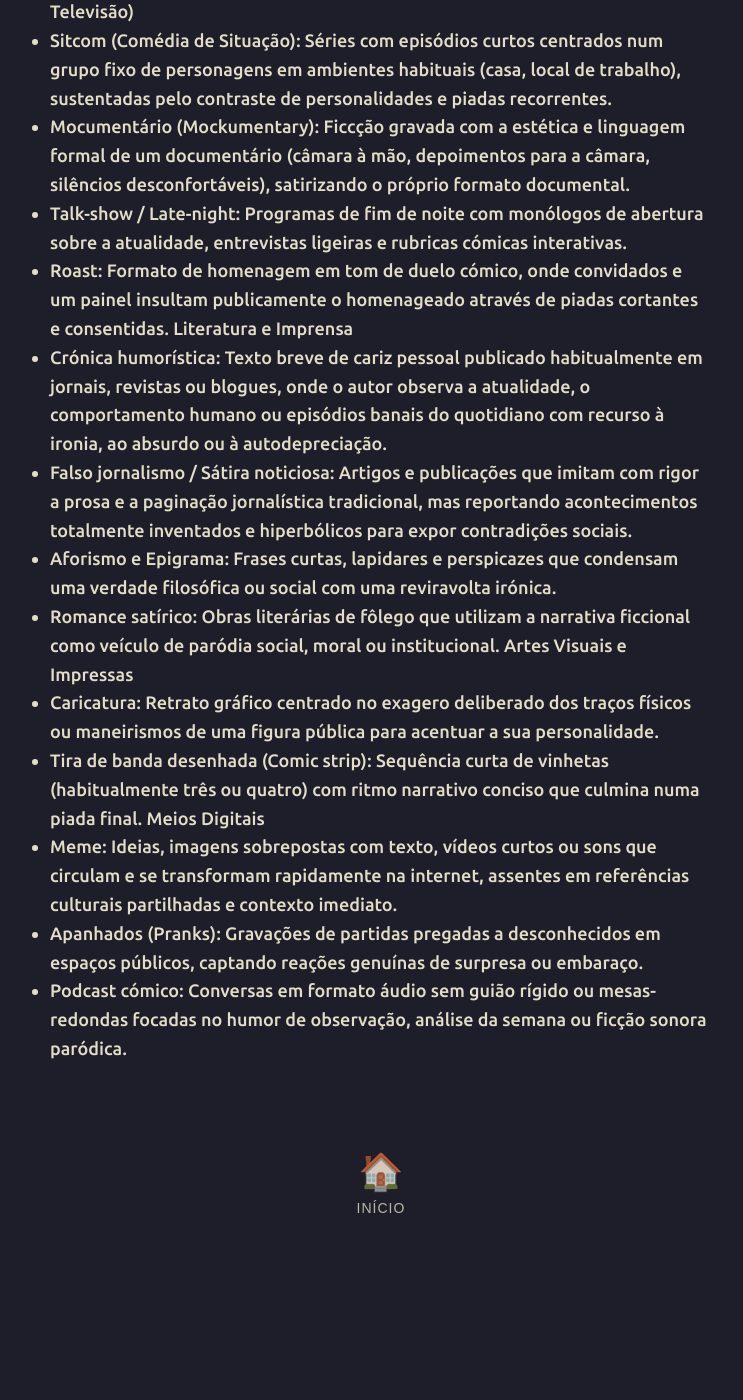
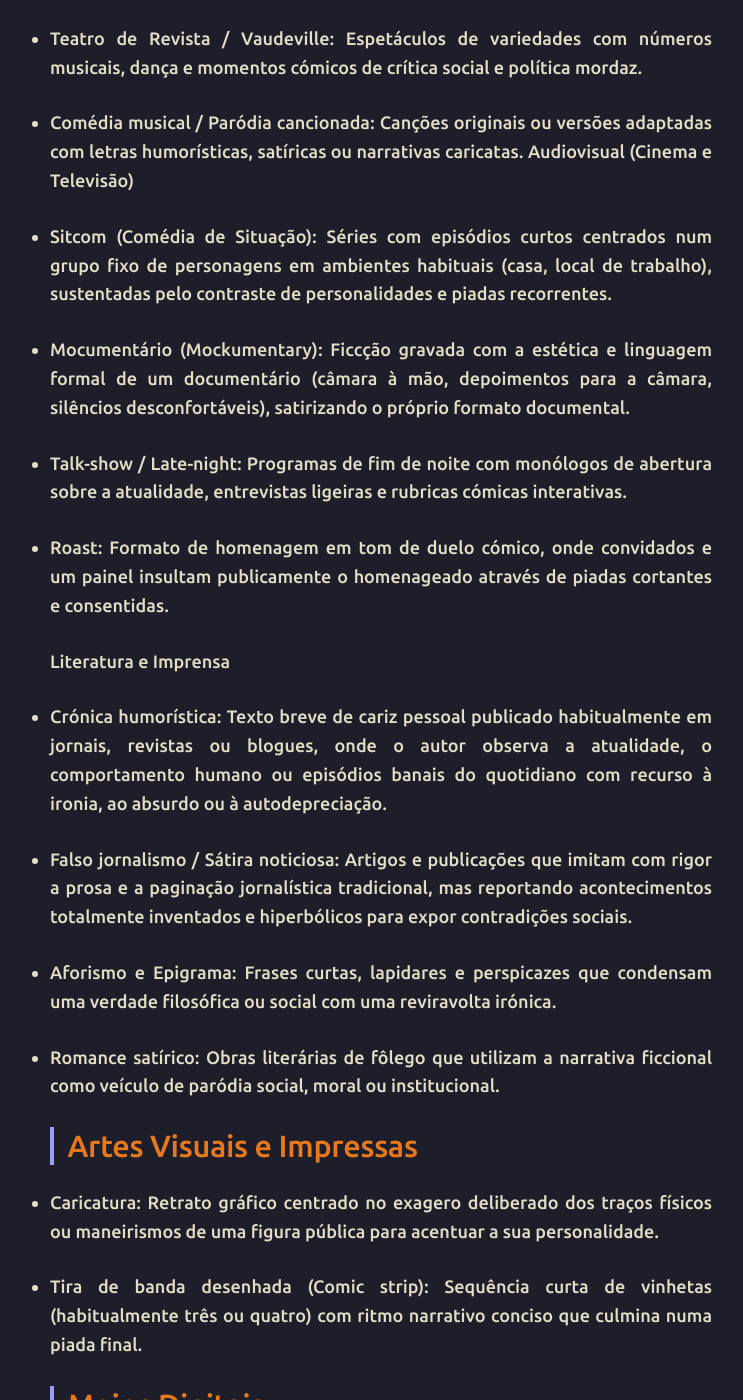
Before and after one commit to joaquim-capitao/joaquim-capitao.github.io, a Jekyll site: the page built from humor/index.md, in a window 1280 px wide and 1400 px high, scrolled down 621 px. Shown: the whole window, without its empty margins (259-1002 px from the left). Built offline with Jekyll 4.4.1, drawn with Linux system fonts in a browser that asks for light colours; our own code applies the rules of GitHub Pages for plain Markdown files; before the commit the page ends 1898 px from its top, so only the background shows below that; some of the changed text lies outside the part shown.

Commit message:
Update index.md

```diff
--- a/humor/index.md
+++ b/humor/index.md
@@ -1,26 +1,50 @@
 # Humor
 
 O humor manifesta-se numa grande diversidade de linguagens e suportes. Além do sketch e do cartoon, os principais formatos dividem-se entre palco, audiovisual, literatura, artes visuais e meios digitais:
-Palco e Espetáculo Vivo
+
+## Palco e Espetáculo Vivo
+
  * Stand-up comedy: Um humorista a solo, em palco, dirigindo-se diretamente ao público através de monólogos estruturados em premissas, observações quotidianas e punchlines (remates cómicos).
+
  * Improviso (Improv): Cenas criadas no momento sem guião prévio, frequentemente a partir de sugestões dadas pela assistência ou através de jogos de representação rápida.
+
  * Teatro cómico e Farsa: Peças teatrais focadas no riso, que vão desde a comédia de costumes (crítica aos hábitos de uma época) até à farsa, caracterizada por enganos rápidos, portas a bater e situações absurdas.
+
  * Teatro de Revista / Vaudeville: Espetáculos de variedades com números musicais, dança e momentos cómicos de crítica social e política mordaz.
+
  * Comédia musical / Paródia cancionada: Canções originais ou versões adaptadas com letras humorísticas, satíricas ou narrativas caricatas.
 Audiovisual (Cinema e Televisão)
+
  * Sitcom (Comédia de Situação): Séries com episódios curtos centrados num grupo fixo de personagens em ambientes habituais (casa, local de trabalho), sustentadas pelo contraste de personalidades e piadas recorrentes.
+
  * Mocumentário (Mockumentary): Ficcção gravada com a estética e linguagem formal de um documentário (câmara à mão, depoimentos para a câmara, silêncios desconfortáveis), satirizando o próprio formato documental.
+
  * Talk-show / Late-night: Programas de fim de noite com monólogos de abertura sobre a atualidade, entrevistas ligeiras e rubricas cómicas interativas.
+
  * Roast: Formato de homenagem em tom de duelo cómico, onde convidados e um painel insultam publicamente o homenageado através de piadas cortantes e consentidas.
+
+
 Literatura e Imprensa
+
  * Crónica humorística: Texto breve de cariz pessoal publicado habitualmente em jornais, revistas ou blogues, onde o autor observa a atualidade, o comportamento humano ou episódios banais do quotidiano com recurso à ironia, ao absurdo ou à autodepreciação.
+
  * Falso jornalismo / Sátira noticiosa: Artigos e publicações que imitam com rigor a prosa e a paginação jornalística tradicional, mas reportando acontecimentos totalmente inventados e hiperbólicos para expor contradições sociais.
+
  * Aforismo e Epigrama: Frases curtas, lapidares e perspicazes que condensam uma verdade filosófica ou social com uma reviravolta irónica.
+
  * Romance satírico: Obras literárias de fôlego que utilizam a narrativa ficcional como veículo de paródia social, moral ou institucional.
-Artes Visuais e Impressas
+
+## Artes Visuais e Impressas
+
  * Caricatura: Retrato gráfico centrado no exagero deliberado dos traços físicos ou maneirismos de uma figura pública para acentuar a sua personalidade.
+
  * Tira de banda desenhada (Comic strip): Sequência curta de vinhetas (habitualmente três ou quatro) com ritmo narrativo conciso que culmina numa piada final.
-Meios Digitais
+
+
+## Meios Digitais
+
  * Meme: Ideias, imagens sobrepostas com texto, vídeos curtos ou sons que circulam e se transformam rapidamente na internet, assentes em referências culturais partilhadas e contexto imediato.
+
  * Apanhados (Pranks): Gravações de partidas pregadas a desconhecidos em espaços públicos, captando reações genuínas de surpresa ou embaraço.
+
  * Podcast cómico: Conversas em formato áudio sem guião rígido ou mesas-redondas focadas no humor de observação, análise da semana ou ficção sonora paródica.
```
